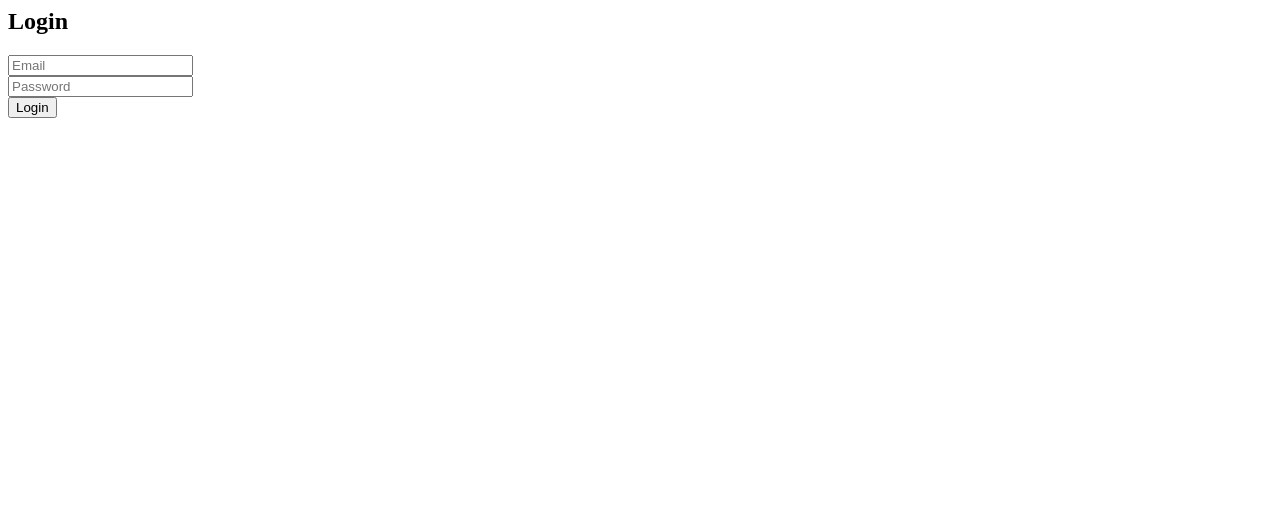
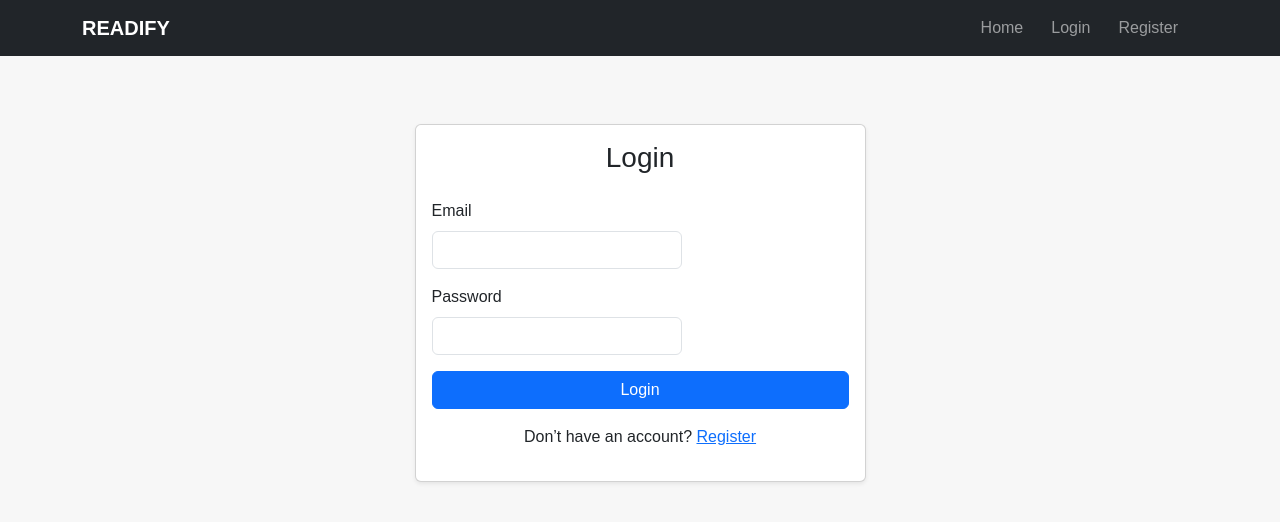
Before and after one commit to Raulsalvatestebaranz/readify, a PHP site: page /login.php in a window 1280 px wide. Shown: the top 522 px of the page. Run offline with PHP 8.4, Linux system fonts and the light colour scheme.

Commit message:
Style login page with Bootstrap

```diff
--- a/login.php
+++ b/login.php
@@ -1,17 +1,70 @@
 <?php
-// Display errors if they exist
-if (isset($errors) && !empty($errors)) {
-    echo '<p>The following error(s) occurred:</p>';
-    foreach ($errors as $msg) {
-        echo "$msg<br>";
-    }
-}
+require "includes/nav.php";
 ?>
 
-<h2>Login</h2>
+<!DOCTYPE html>
+<html lang="en">
+<head>
+    <meta charset="UTF-8">
+    <title>Login – READIFY</title>
 
-<form action="login_action.php" method="post">
-    <input type="email" name="email" placeholder="Email"><br>
-    <input type="password" name="pass" placeholder="Password"><br>
-    <input type="submit" value="Login">
-</form>
+    <!-- Bootstrap CSS -->
+    <link href="https://cdn.jsdelivr.net/npm/bootstrap@5.3.2/dist/css/bootstrap.min.css" rel="stylesheet">
+
+    <!-- Custom CSS -->
+    <link rel="stylesheet" href="css/style.css">
+</head>
+<body>
+
+<div class="container mt-5">
+    <div class="row justify-content-center">
+        <div class="col-md-5">
+
+            <div class="card shadow-sm">
+                <div class="card-body">
+
+                    <h3 class="text-center mb-4">Login</h3>
+
+                    <?php
+                    // Display errors if present
+                    if (isset($errors) && !empty($errors)) {
+                        echo '<div class="alert alert-danger">';
+                        foreach ($errors as $msg) {
+                            echo $msg . '<br>';
+                        }
+                        echo '</div>';
+                    }
+                    ?>
+
+                    <form action="login_action.php" method="post">
+
+                        <div class="mb-3">
+                            <label class="form-label">Email</label>
+                            <input type="email" name="email" class="form-control" required>
+                        </div>
+
+                        <div class="mb-3">
+                            <label class="form-label">Password</label>
+                            <input type="password" name="pass" class="form-control" required>
+                        </div>
+
+                        <div class="d-grid">
+                            <button type="submit" class="btn btn-primary">Login</button>
+                        </div>
+
+                    </form>
+
+                    <p class="text-center mt-3">
+                        Don’t have an account?
+                        <a href="register.php">Register</a>
+                    </p>
+
+                </div>
+            </div>
+
+        </div>
+    </div>
+</div>
+
+</body>
+</html>
```
